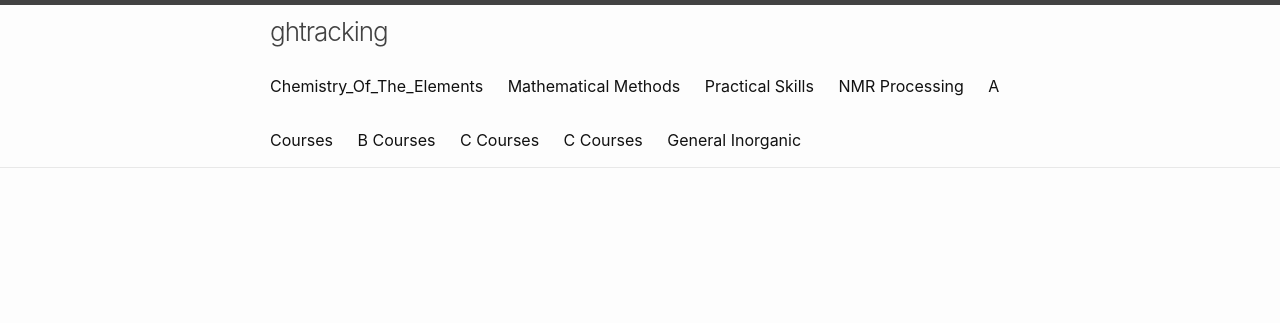
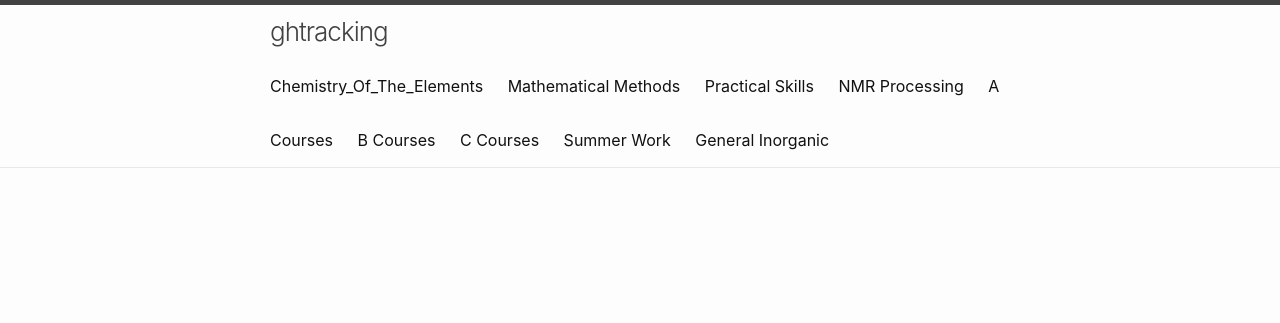
Before and after one commit to ghTracking/ghtracking.github.io, a Jekyll site: the page built from index.markdown, in a window 1280 px wide. Shown: the top 323 px of the page. Built offline with Jekyll 4.4.1, drawn with Linux system fonts in a browser that asks for light colours.

```diff
--- a/_includes/header.html
+++ b/_includes/header.html
@@ -42,7 +42,7 @@
     <a class="page-link" href="{{ "/A_Courses" | relative_url }}"> A Courses </a>
     <a class="page-link" href="{{ "/B_Courses" | relative_url }}"> B Courses </a>
     <a class="page-link" href="{{ "/C_Courses" | relative_url }}"> C Courses </a>
-    <a class="page-link" href="{{ "/summer_work" | relative_url }}"> C Courses </a>
+    <a class="page-link" href="{{ "/summer_work" | relative_url }}"> Summer Work </a>
     <a class="page-link" href="{{ "/General_Inorganic" | relative_url }}"> General Inorganic </a>
     {% endif %}
   </div>
```
